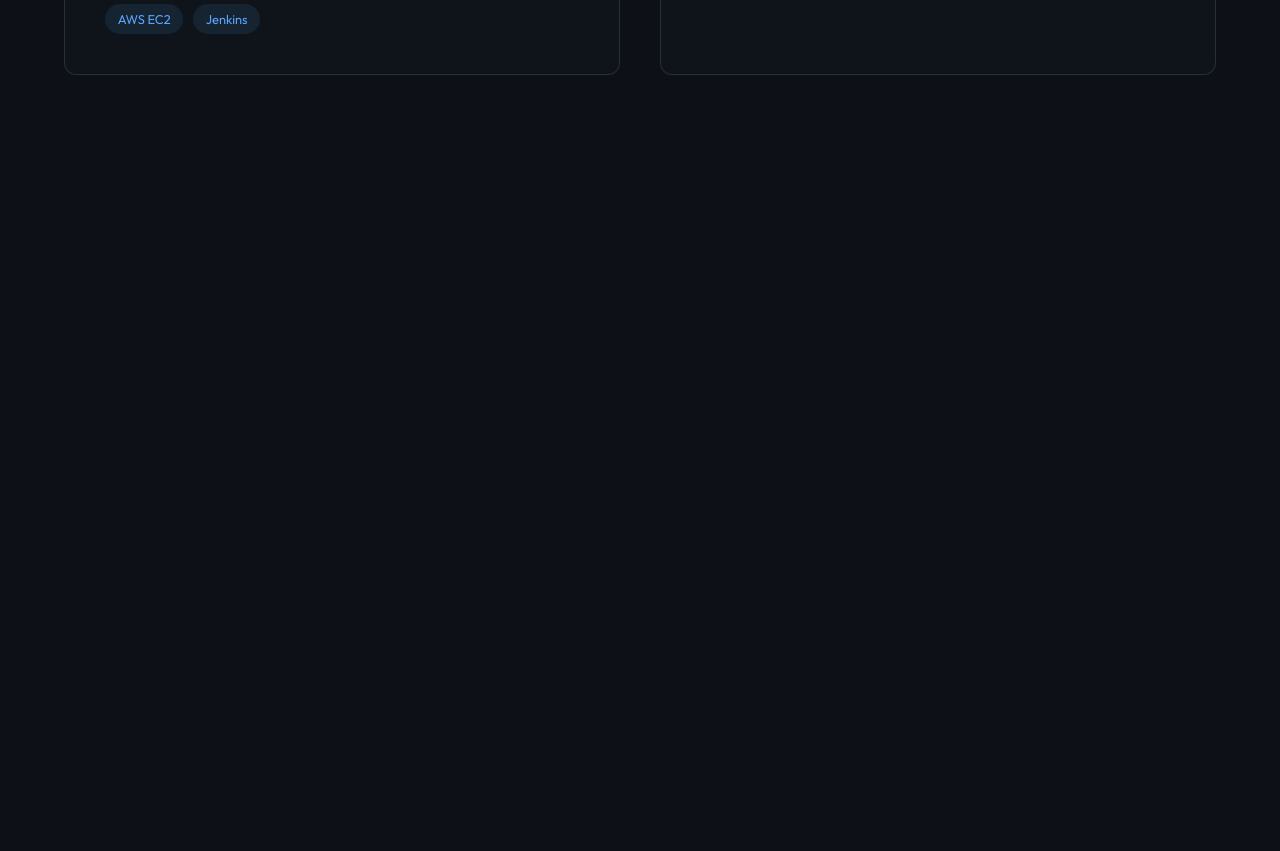
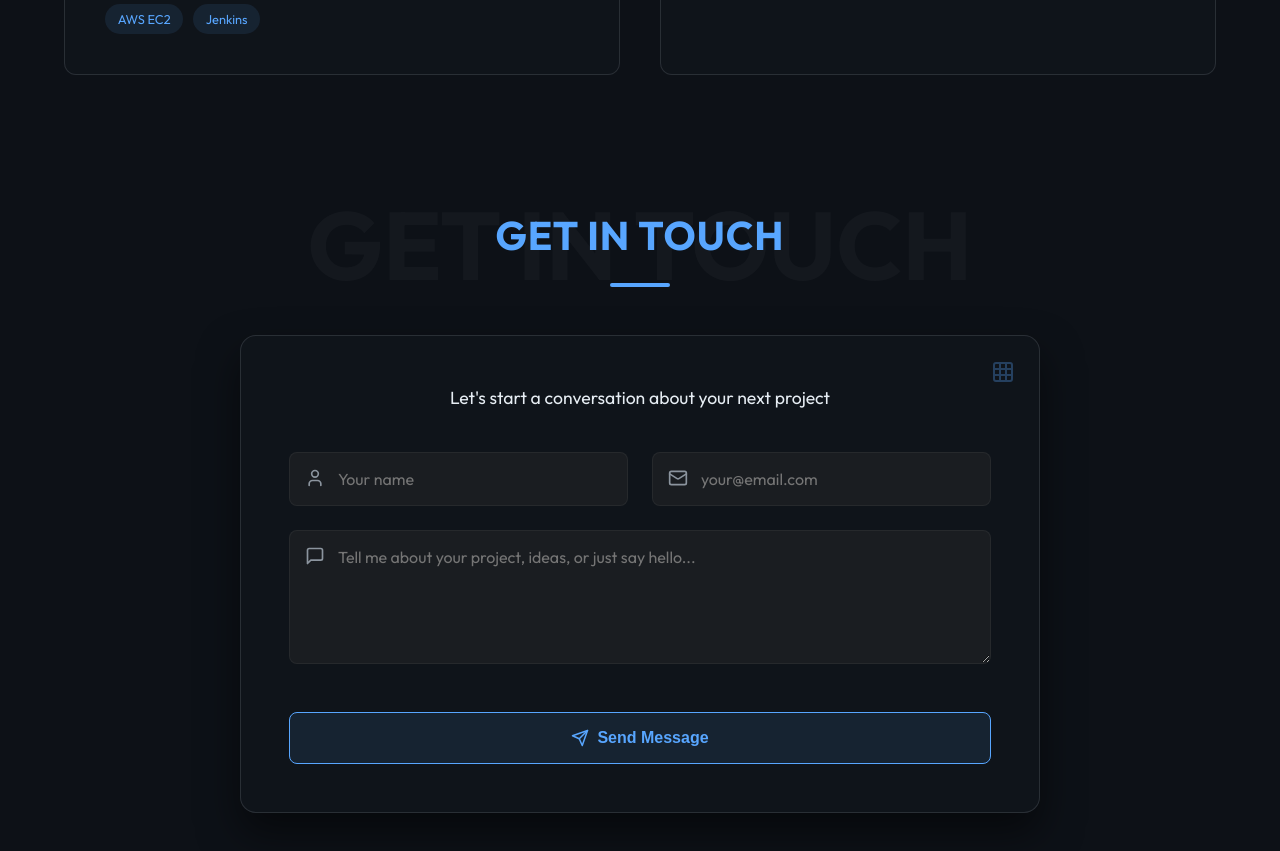
Before and after one commit to alfredd25/Portfolio, a React (Vite) app: page / in a window 1280 px wide. Shown: the part 2980-3831 px from the top of the page. Before the commit the page ends 3119 px from the top, so only its background shows below. Built offline with nearby package versions, Linux system fonts and the light colour scheme; the HTML template or start-up script is replaced by a standard one.

Commit message:
Add Get in Touch menu

```diff
--- a/src/App.tsx
+++ b/src/App.tsx
@@ -4,6 +4,7 @@ import Hero from './components/Hero';
 import Skills from './components/Skills';
 import Experience from './components/Experience';
 import Projects from './components/Projects';
+import Contact from './components/Contact';
 
 function App() {
   return (
@@ -13,6 +14,7 @@ function App() {
       <Skills />
       <Experience />
       <Projects />
+      <Contact />
     </div>
   );
 }
--- /dev/null
+++ b/src/components/Contact.css
@@ -0,0 +1,175 @@
+.contact-section {
+  padding: 4rem 1.5rem;
+  min-height: 80vh;
+  display: flex;
+  flex-direction: column;
+  align-items: center;
+  justify-content: center;
+}
+
+.contact-header {
+  position: relative;
+  text-align: center;
+  margin-bottom: 3rem;
+  width: 100%;
+}
+
+.contact-watermark {
+  position: absolute;
+  top: 50%;
+  left: 50%;
+  transform: translate(-50%, -50%);
+  font-size: 6rem;
+  font-weight: 800;
+  color: rgba(255, 255, 255, 0.03);
+  white-space: nowrap;
+  z-index: 0;
+  pointer-events: none;
+}
+
+.contact-title {
+  position: relative;
+  font-size: 2.5rem;
+  font-weight: 700;
+  color: var(--accent-color);
+  z-index: 1;
+  letter-spacing: 1px;
+}
+
+.contact-divider {
+  border: none;
+  height: 4px;
+  width: 60px;
+  background: var(--accent-color);
+  margin: 1rem auto 0;
+  border-radius: 2px;
+  position: relative;
+  z-index: 1;
+}
+
+.contact-card-container {
+  width: 100%;
+  max-width: 800px;
+  position: relative;
+}
+
+.contact-card {
+  background: rgba(22, 27, 34, 0.4);
+  border-radius: 16px;
+  padding: 3rem;
+  position: relative;
+  box-shadow: 0 20px 40px rgba(0, 0, 0, 0.5);
+  border: 1px solid var(--card-border);
+}
+
+.contact-dots {
+  position: absolute;
+  top: 1.5rem;
+  right: 1.5rem;
+  opacity: 0.3;
+}
+
+.dots-icon {
+  color: var(--accent-color);
+}
+
+.contact-subtitle {
+  text-align: center;
+  color: #e6edf3;
+  margin-bottom: 2.5rem;
+  font-size: 1.1rem;
+}
+
+.contact-form {
+  display: flex;
+  flex-direction: column;
+  gap: 1.5rem;
+}
+
+.form-row {
+  display: flex;
+  gap: 1.5rem;
+}
+
+.input-group {
+  position: relative;
+  flex: 1;
+}
+
+.input-icon {
+  position: absolute;
+  left: 1rem;
+  top: 1rem;
+  color: #8b949e;
+  z-index: 2;
+}
+
+.textarea-group .input-icon {
+  top: 1rem;
+}
+
+.contact-form input,
+.contact-form textarea {
+  width: 100%;
+  background: #1a1d21;
+  border: 1px solid rgba(255, 255, 255, 0.05);
+  border-radius: 8px;
+  padding: 1rem 1rem 1rem 3rem;
+  color: #e6edf3;
+  font-family: inherit;
+  font-size: 1rem;
+  transition: all 0.3s ease;
+  position: relative;
+  z-index: 1;
+}
+
+.contact-form textarea {
+  resize: vertical;
+}
+
+.contact-form input:focus,
+.contact-form textarea:focus {
+  outline: none;
+  border-color: var(--accent-color);
+  background: #1f2328;
+}
+
+.input-group:focus-within .input-icon {
+  color: var(--accent-color);
+}
+
+.submit-btn {
+  background: rgba(88, 166, 255, 0.1);
+  border: 1px solid var(--accent-color);
+  color: var(--accent-color);
+  padding: 1rem;
+  border-radius: 8px;
+  font-size: 1rem;
+  font-weight: 600;
+  display: flex;
+  align-items: center;
+  justify-content: center;
+  gap: 0.5rem;
+  cursor: pointer;
+  transition: all 0.3s ease;
+  margin-top: 1rem;
+}
+
+.submit-btn:hover {
+  background: var(--accent-color);
+  color: var(--bg-color);
+}
+
+@media (max-width: 768px) {
+  .form-row {
+    flex-direction: column;
+  }
+
+  .contact-watermark {
+    font-size: 3.5rem;
+  }
+
+  .contact-card {
+    padding: 2rem 1.5rem;
+  }
+}
--- /dev/null
+++ b/src/components/Contact.tsx
@@ -0,0 +1,60 @@
+import React from 'react';
+import { User, Mail, MessageSquare, Send, Grid3X3 } from 'lucide-react';
+import './Contact.css';
+
+const Contact: React.FC = () => {
+  return (
+    <section className="contact-section" id="contact">
+      <div className="contact-header">
+        <h2 className="contact-watermark">GET IN TOUCH</h2>
+        <h2 className="contact-title">GET IN TOUCH</h2>
+        <hr className="contact-divider" />
+      </div>
+
+      <div className="contact-card-container">
+        <div className="contact-card">
+          <div className="contact-dots">
+            <Grid3X3 size={24} className="dots-icon" />
+          </div>
+
+          <p className="contact-subtitle">Let's start a conversation about your next project</p>
+
+          <form
+            className="contact-form"
+            action="mailto:alfredbiju7@gmail.com"
+            method="post"
+            encType="text/plain"
+          >
+            <div className="form-row">
+              <div className="input-group">
+                <User size={20} className="input-icon" />
+                <input type="text" name="name" placeholder="Your name" required />
+              </div>
+              <div className="input-group">
+                <Mail size={20} className="input-icon" />
+                <input type="email" name="email" placeholder="your@email.com" required />
+              </div>
+            </div>
+
+            <div className="input-group textarea-group">
+              <MessageSquare size={20} className="input-icon" />
+              <textarea
+                name="message"
+                placeholder="Tell me about your project, ideas, or just say hello..."
+                rows={5}
+                required
+              ></textarea>
+            </div>
+
+            <button type="submit" className="submit-btn">
+              <Send size={18} />
+              <span>Send Message</span>
+            </button>
+          </form>
+        </div>
+      </div>
+    </section>
+  );
+};
+
+export default Contact;
```
